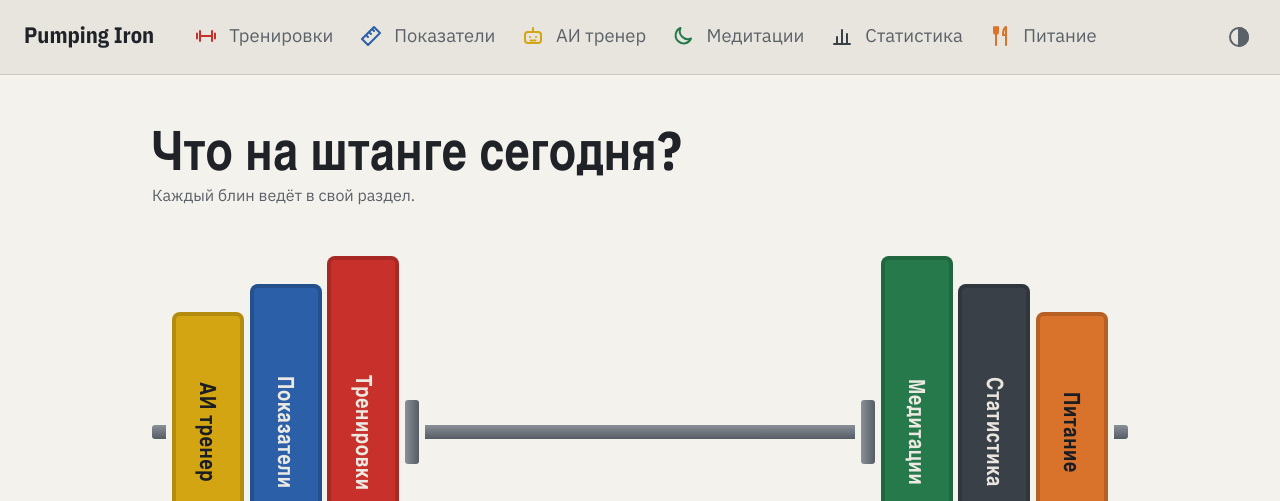
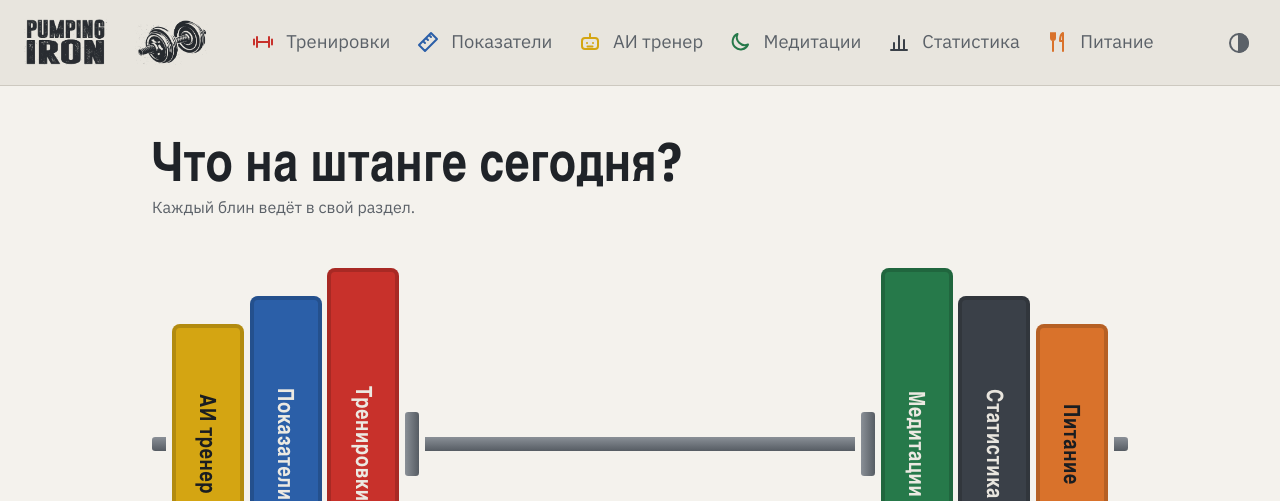
Before and after one commit to BorodaPetra/Pumping_Iron, a FastAPI app: page / in a window 1280 px wide. Shown: the top 501 px of the page. Run offline with FastAPI, Linux system fonts and the light colour scheme; data that the repository does not hold is empty.

Commit message:
Navbar: poster lettering and dumbbell as theme-aware logo masks

```diff
--- a/src/pumping_iron/static/style.css
+++ b/src/pumping_iron/static/style.css
@@ -117,12 +117,15 @@ a:focus-visible {
 .theme-toggle .icon { width: 1.5rem; height: 1.5rem; vertical-align: middle; }
 
 .navbar .brand {
-  margin-right: 1rem;
+  margin-right: 0.2rem;
   color: var(--chalk);
-  font-family: var(--font-display);
-  font-size: 1.4rem;
-  font-weight: 700;
 }
+
+/* The poster lettering and the dumbbell are black-on-transparent PNGs used as masks, so they take the
+   text colour of the current theme (light on dark, dark on light). */
+.logo { display: block; flex: none; background-color: var(--chalk); mask-repeat: no-repeat; mask-position: center; mask-size: contain; -webkit-mask-repeat: no-repeat; -webkit-mask-position: center; -webkit-mask-size: contain; }
+.logo-title { width: 5.2rem; height: 2.9rem; -webkit-mask-image: url("img/logo-title.png"); mask-image: url("img/logo-title.png"); }
+.logo-dumbbell { width: 4.8rem; height: 2.8rem; margin-right: 1rem; -webkit-mask-image: url("img/logo-dumbbell.png"); mask-image: url("img/logo-dumbbell.png"); }
 
 /* ---------- section pages ---------- */
 
--- a/src/pumping_iron/templates/base.html
+++ b/src/pumping_iron/templates/base.html
@@ -13,7 +13,8 @@
 </head>
 <body>
   <nav class="navbar" aria-label="Разделы">
-    <a class="brand" href="/">Pumping Iron</a>
+    <a class="brand" href="/" aria-label="Pumping Iron, главная"><span class="logo logo-title" aria-hidden="true"></span></a>
+    <span class="logo logo-dumbbell" aria-hidden="true"></span>
     {% for item in nav %}
       <a href="{{ item.path }}" class="plate-{{ item.plate }}"{% if current == item.path or current.startswith(item.path ~ '/') %} aria-current="page"{% endif %}>{{ icon(item.icon) }}<span class="lbl" data-text="{{ item.title }}">{{ item.title }}</span></a>
     {% endfor %}
```
Also changed, not shown: IMPLEMENTATION.md (+6 -0 lines), src/pumping_iron/static/img/logo-dumbbell.png (added), src/pumping_iron/static/img/logo-title.png (added).
